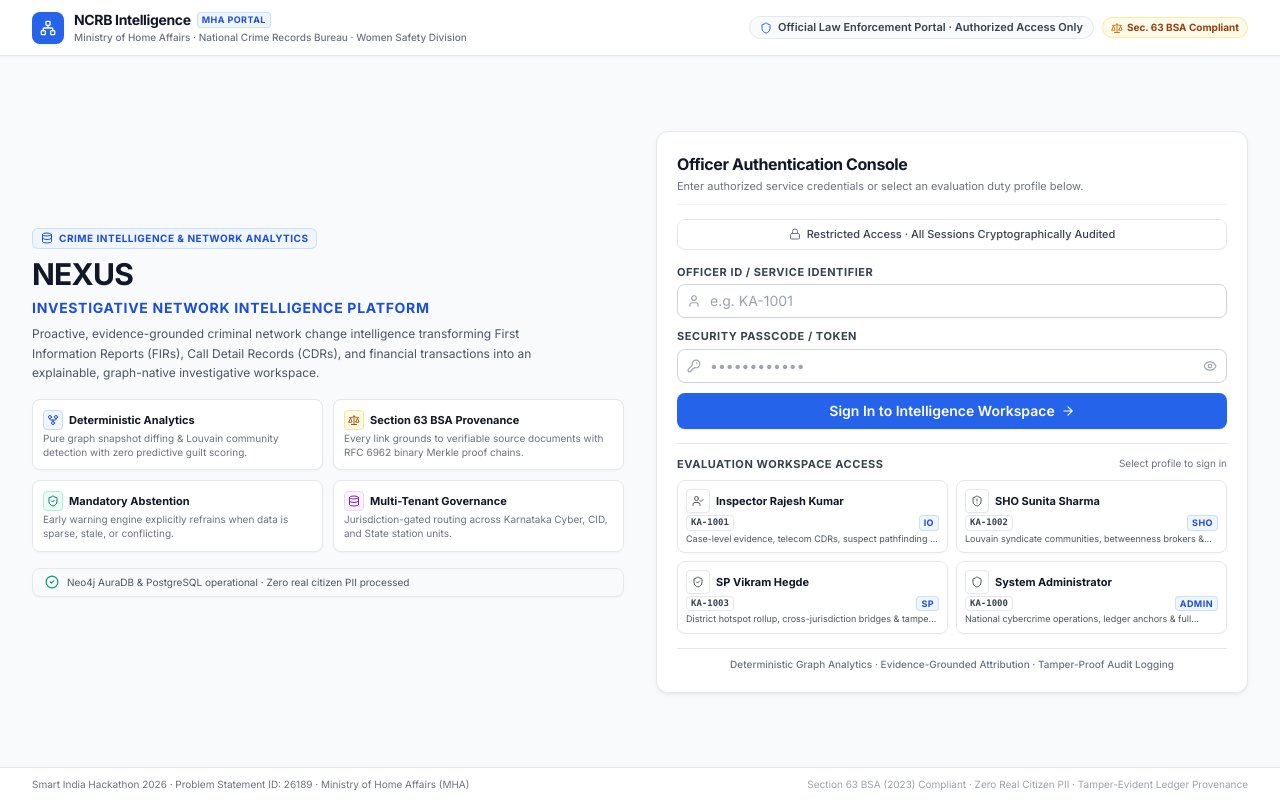
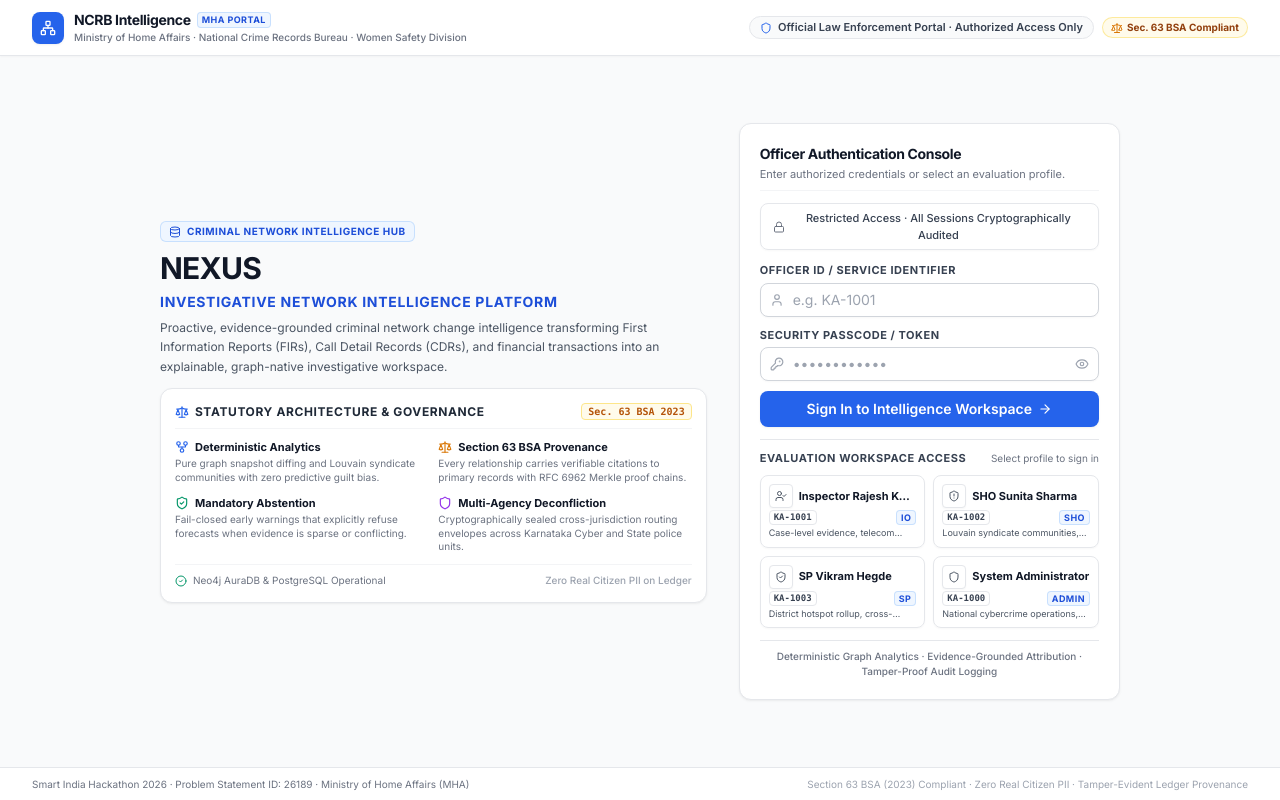
Before and after one commit to acchasujal/Nexus, a React (Vite) app in the folder frontend/: page /login in a window 1280 px wide. Built offline with nearby package versions, Linux system fonts and the light colour scheme.

Commit message:
fix(frontend): constrain login inputs and button width and unify left architecture briefing panel

```diff
--- a/frontend/src/pages/Login.tsx
+++ b/frontend/src/pages/Login.tsx
@@ -168,14 +168,14 @@ export default function Login() {
       </header>
 
       {/* Main Responsive Grid Layout — Fits Viewport Height with Zero Scroll */}
-      <main className="w-full flex-1 min-h-0 max-w-7xl mx-auto px-4 sm:px-6 lg:px-8 py-3 sm:py-4 lg:py-5 flex flex-col justify-center">
-        <div className="grid grid-cols-1 lg:grid-cols-12 gap-5 lg:gap-8 items-center w-full my-auto">
+      <main className="w-full flex-1 min-h-0 max-w-5xl mx-auto px-4 sm:px-6 lg:px-8 py-2 sm:py-3 lg:py-4 flex flex-col justify-center">
+        <div className="grid grid-cols-1 lg:grid-cols-12 gap-6 lg:gap-8 items-center w-full my-auto">
           {/* Left Column: Intelligence Operational Overview */}
-          <section aria-label="Platform Intelligence Overview" className="lg:col-span-5 xl:col-span-6 space-y-3 sm:space-y-4">
+          <section aria-label="Platform Intelligence Overview" className="lg:col-span-7 space-y-3">
             <div className="space-y-1.5">
               <div className="inline-flex items-center gap-1.5 text-[10px] font-bold uppercase tracking-wider text-blue-700 bg-blue-50 border border-blue-200/80 px-2 py-0.5 rounded-md">
                 <Database className="h-3 w-3" />
-                <span>Crime Intelligence &amp; Network Analytics</span>
+                <span>Criminal Network Intelligence Hub</span>
               </div>
               <h1 className="text-2xl sm:text-3xl font-extrabold tracking-tight text-neutral-900 leading-tight">
                 NEXUS
@@ -188,74 +188,82 @@ export default function Login() {
               </p>
             </div>
 
-            {/* Architecture Highlights Grid */}
-            <div className="grid grid-cols-1 sm:grid-cols-2 gap-2 sm:gap-2.5">
-              <div className="rounded-lg border border-neutral-200/90 bg-white p-2.5 shadow-2xs space-y-0.5">
-                <div className="flex items-center gap-1.5 text-neutral-900 font-bold text-[11px]">
-                  <div className="h-5 w-5 rounded bg-blue-50 border border-blue-200 text-blue-700 flex items-center justify-center shrink-0">
-                    <GitFork className="h-3 w-3" />
+            {/* Unified Architecture & Compliance Briefing Box */}
+            <div className="rounded-xl border border-neutral-200/90 bg-white p-3.5 shadow-xs space-y-2.5">
+              <div className="flex items-center justify-between border-b border-neutral-100 pb-2">
+                <span className="text-xs font-bold uppercase tracking-wider text-neutral-800 flex items-center gap-1.5">
+                  <Scale className="h-3.5 w-3.5 text-blue-600" />
+                  <span>Statutory Architecture &amp; Governance</span>
+                </span>
+                <span className="text-[10px] font-mono font-bold text-amber-700 bg-amber-50 border border-amber-200 px-1.5 py-0.2 rounded">
+                  Sec. 63 BSA 2023
+                </span>
               </div>
+
+              <div className="grid grid-cols-1 sm:grid-cols-2 gap-2.5 text-xs">
+                <div className="space-y-0.5">
+                  <div className="font-bold text-neutral-900 flex items-center gap-1.5 text-[11px]">
+                    <GitFork className="h-3.5 w-3.5 text-blue-600 shrink-0" />
                     <span>Deterministic Analytics</span>
                   </div>
-                <p className="text-[10px] text-neutral-500 leading-snug line-clamp-2">
-                  Pure graph snapshot diffing &amp; Louvain community detection with zero predictive guilt scoring.
+                  <p className="text-[10px] text-neutral-500 leading-snug">
+                    Pure graph snapshot diffing and Louvain syndicate communities with zero predictive guilt bias.
                   </p>
                 </div>
 
-              <div className="rounded-lg border border-neutral-200/90 bg-white p-2.5 shadow-2xs space-y-0.5">
-                <div className="flex items-center gap-1.5 text-neutral-900 font-bold text-[11px]">
-                  <div className="h-5 w-5 rounded bg-amber-50 border border-amber-200 text-amber-700 flex items-center justify-center shrink-0">
-                    <Scale className="h-3 w-3" />
-                  </div>
+                <div className="space-y-0.5">
+                  <div className="font-bold text-neutral-900 flex items-center gap-1.5 text-[11px]">
+                    <Scale className="h-3.5 w-3.5 text-amber-600 shrink-0" />
                     <span>Section 63 BSA Provenance</span>
                   </div>
-                <p className="text-[10px] text-neutral-500 leading-snug line-clamp-2">
-                  Every link grounds to verifiable source documents with RFC 6962 binary Merkle proof chains.
+                  <p className="text-[10px] text-neutral-500 leading-snug">
+                    Every relationship carries verifiable citations to primary records with RFC 6962 Merkle proof chains.
                   </p>
                 </div>
 
-              <div className="rounded-lg border border-neutral-200/90 bg-white p-2.5 shadow-2xs space-y-0.5">
-                <div className="flex items-center gap-1.5 text-neutral-900 font-bold text-[11px]">
-                  <div className="h-5 w-5 rounded bg-emerald-50 border border-emerald-200 text-emerald-700 flex items-center justify-center shrink-0">
-                    <ShieldCheck className="h-3 w-3" />
-                  </div>
+                <div className="space-y-0.5">
+                  <div className="font-bold text-neutral-900 flex items-center gap-1.5 text-[11px]">
+                    <ShieldCheck className="h-3.5 w-3.5 text-emerald-600 shrink-0" />
                     <span>Mandatory Abstention</span>
                   </div>
-                <p className="text-[10px] text-neutral-500 leading-snug line-clamp-2">
-                  Early warning engine explicitly refrains when data is sparse, stale, or conflicting.
+                  <p className="text-[10px] text-neutral-500 leading-snug">
+                    Fail-closed early warnings that explicitly refuse forecasts when evidence is sparse or conflicting.
                   </p>
                 </div>
 
-              <div className="rounded-lg border border-neutral-200/90 bg-white p-2.5 shadow-2xs space-y-0.5">
-                <div className="flex items-center gap-1.5 text-neutral-900 font-bold text-[11px]">
-                  <div className="h-5 w-5 rounded bg-purple-50 border border-purple-200 text-purple-700 flex items-center justify-center shrink-0">
-                    <Database className="h-3 w-3" />
+                <div className="space-y-0.5">
+                  <div className="font-bold text-neutral-900 flex items-center gap-1.5 text-[11px]">
+                    <Shield className="h-3.5 w-3.5 text-purple-600 shrink-0" />
+                    <span>Multi-Agency Deconfliction</span>
                   </div>
-                  <span>Multi-Tenant Governance</span>
-                </div>
-                <p className="text-[10px] text-neutral-500 leading-snug line-clamp-2">
-                  Jurisdiction-gated routing across Karnataka Cyber, CID, and State station units.
+                  <p className="text-[10px] text-neutral-500 leading-snug">
+                    Cryptographically sealed cross-jurisdiction routing envelopes across Karnataka Cyber and State police units.
                   </p>
                 </div>
               </div>
 
-            {/* Operational Status Pill */}
-            <div className="rounded-lg border border-neutral-200 bg-neutral-100/70 px-3 py-1.5 flex items-center gap-2 text-[10px] text-neutral-600 shadow-2xs">
-              <CheckCircle2 className="h-3.5 w-3.5 text-emerald-600 shrink-0" />
-              <span>Neo4j AuraDB &amp; PostgreSQL operational · Zero real citizen PII processed</span>
+              <div className="border-t border-neutral-100 pt-2 flex items-center justify-between text-[10px] text-neutral-500">
+                <span className="flex items-center gap-1.5">
+                  <CheckCircle2 className="h-3 w-3 text-emerald-600 shrink-0" />
+                  <span>Neo4j AuraDB &amp; PostgreSQL Operational</span>
+                </span>
+                <span className="font-medium text-neutral-400">
+                  Zero Real Citizen PII on Ledger
+                </span>
+              </div>
             </div>
           </section>
 
-          {/* Right Column: Authentication Console */}
-          <section aria-label="Officer Authentication Form" className="lg:col-span-7 xl:col-span-6 w-full">
-            <div className="rounded-xl border border-neutral-200/90 bg-white p-4 sm:p-5 shadow-sm space-y-3.5 w-full">
+          {/* Right Column: Authentication Console — Cleanly Constrained Width */}
+          <section aria-label="Officer Authentication Form" className="lg:col-span-5 w-full flex justify-center lg:justify-end">
+            <div className="w-full max-w-[400px] rounded-xl border border-neutral-200/90 bg-white p-4 sm:p-5 shadow-xs space-y-3">
               {/* Form Title & Subtitle */}
-              <div className="border-b border-neutral-100 pb-2.5 space-y-0.5">
-                <h2 className="text-base font-bold text-neutral-900 tracking-tight">
+              <div className="border-b border-neutral-100 pb-2 space-y-0.5">
+                <h2 className="text-sm font-bold text-neutral-900 tracking-tight">
                   Officer Authentication Console
                 </h2>
                 <p className="text-[11px] text-neutral-500">
-                  Enter authorized service credentials or select an evaluation duty profile below.
+                  Enter authorized credentials or select an evaluation profile.
                 </p>
               </div>
 
@@ -271,7 +279,7 @@ export default function Login() {
               {errorMessage && (
                 <div
                   role="alert"
-                  className="flex items-start gap-2 rounded-lg border border-red-200 bg-red-50 p-2.5 text-xs text-red-800"
+                  className="flex items-start gap-2 rounded-lg border border-red-200 bg-red-50 p-2 text-xs text-red-800"
                   data-testid="login-error-alert"
                 >
                   <AlertCircle className="h-3.5 w-3.5 text-red-600 shrink-0 mt-0.5" />
@@ -366,7 +374,7 @@ export default function Login() {
               </form>
 
               {/* Authorized Officer Fast-Select Duty Profiles */}
-              <div className="border-t border-neutral-200/90 pt-3 space-y-2">
+              <div className="border-t border-neutral-200/90 pt-2.5 space-y-2">
                 <div className="flex items-center justify-between">
                   <span className="text-[11px] font-bold uppercase tracking-wider text-neutral-700">
                     Evaluation Workspace Access
```
Lines whose indentation alone changed are shown as unchanged.
